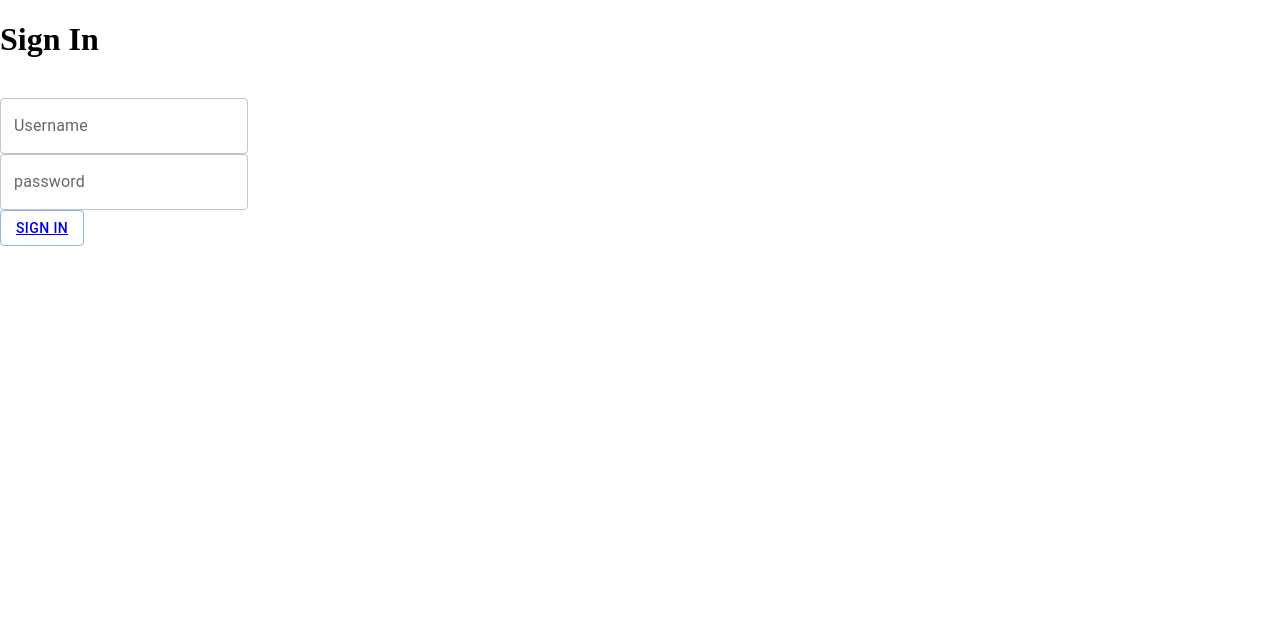
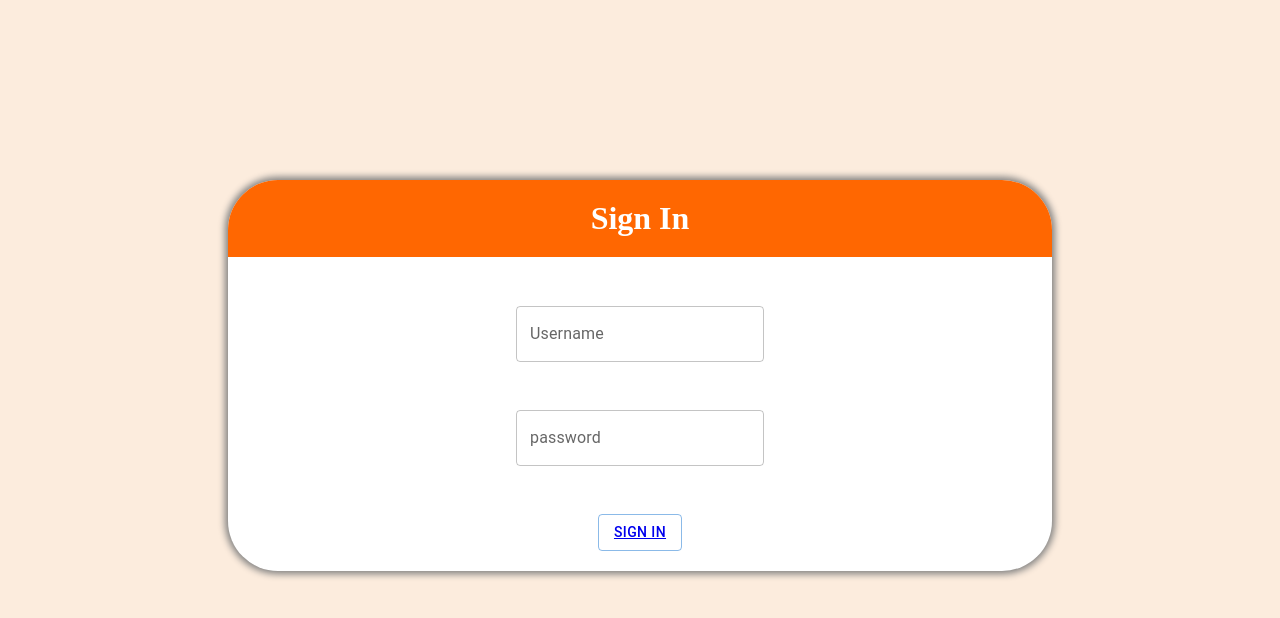
Before and after one commit to The-Briel-Deal/challenge-community, a React (Create React App) app: page /SignIn in a window 1280 px wide. Shown: the top 618 px of the page. Built offline with nearby package versions, Linux system fonts and the light colour scheme.

Commit message:
Working version so far 4:41 am lol >:^(

```diff
--- a/public/index.html
+++ b/public/index.html
@@ -24,6 +24,7 @@
       work correctly both with client-side routing and a non-root public URL.
       Learn how to configure a non-root public URL by running `npm run build`.
     -->
+    <link rel="stylesheet" href="styles.css">
     <title>React App</title>
   </head>
   <body>
--- /dev/null
+++ b/public/styles.css
@@ -0,0 +1,37 @@
+.card-whole {
+    margin: 20px;
+    display: inline-block;
+/*
+    background: linear-gradient(to right, white 50%, #ff6701 50%);
+  }
+  / .funky{
+    display: inline-block
+  } / */
+}
+  .names {
+    color: #fcecdd;
+  }
+
+  .creator {
+    margin-top: 10px;
+  }
+
+  .card-top {
+    background-color: #FCECDD;
+    / flex-direction: column;
+  }
+
+  .popup-top {
+    background-color: #ff6701;
+  }
+
+
+  .interest-text {
+    margin-top: 15px;
+    margin-left: 20px;
+  }
+
+  .app {
+    margin: auto;
+    justify-content: center;
+  }
--- a/src/CardOutline.jsx
+++ b/src/CardOutline.jsx
@@ -62,7 +62,7 @@ export default function CardOutline(props) {
     <Grid
       container
       spacing={2}
-      container
+
       spacing={0}
       direction="column"
       alignItems="center"
--- a/src/SignIn.jsx
+++ b/src/SignIn.jsx
@@ -1,14 +1,72 @@
-
+import './index.css';
 import TextField from '@mui/material/TextField'
 import Button from '@mui/material/Button'
 import React, {useState} from 'react'
+import { makeStyles } from '@material-ui/styles';
 import { Link } from 'react-router-dom';
 
+const useStyles = makeStyles((themes)=> ({
+
+    container:{
+        position: 'absolute',
+        left: '10%',
+        right: '10%',
+        top: '10%',
+        bottom: '10%',
+      },
+
+      insideCard:{
+        margin: '100px',
+        boxShadow: '0px 0px 7px 3px grey',
+        borderRadius: 50,
+        background: 'white',
+
+
+
+      },
+
+      label1:{
+        paddingTop: 10,
+        paddingBottom:20,
+        display: 'flex',
+        justifyContent: 'center',
+
+      },
+
+      input:{
+        display: 'flex',
+        justifyContent: 'center',
+        marginleft: '10px',
+
+      },
+
+      title:{
+        display: 'flex',
+        justifyContent: 'center',
+        fontfamily: 'Russo One, sans-serif',
+        borderTopLeftRadius: 50,
+        borderTopRightRadius: 50,
+        paddingBottom: '20px',
+        background: '#FF6701',
+        color: 'white',
+        paddingTop: 20,
+      },
+
+      CurInt:{
+        backgroundcolor: 'lightgrey',
+        margin: '20px',
+        borderradius: '5px',
+        padding: '5px',
+      }
+
+}));
 
 
 
 
 function SignInForm() {
+
+    const classes = useStyles();
 
     const EmptyData =
     {
@@ -25,30 +83,25 @@ function SignInForm() {
             Password: formData.password
         }})
 
-        //check if user is in the roach
 
-        // move into the next page
     }
 
     return(
-
-
-
-        <div className='container'>
-            <div className='insideCard'>
-                <h1>Sign In</h1>
+        <div className={classes.container}>
+            <div className={classes.insideCard}>
+                <h1 className={classes.title}>Sign In</h1>
 
                 <form>
                     <br></br>
-                    <label>
+                    <label className={classes.label1}>
                         <TextField id="outlined-basic" value={formData.Username} onChange={(event)=>{setFormData({...formData, Email: event.target.value})}} label="Username" variant="outlined" > </TextField>
                     </label>
                     <br></br>
-                    <label>
+                    <label className={classes.label1}>
                         <TextField id="outlined-basic" value={formData.Username} onChange={(event)=>{setFormData({...formData, password: event.target.value})}} label="password" variant="outlined" > </TextField>
                     </label>
                     <br></br>
-                    <label>
+                    <label className={classes.label1}>
                         <Button onClick={LoginUser} variant="outlined"><Link to= "/MainPage">Sign In</Link></Button>
                     </label>
                 </form>
@@ -69,4 +122,7 @@ function SignInForm() {
 
 }
 
+
+
+
 export default SignInForm;
--- a/src/SignUp.jsx
+++ b/src/SignUp.jsx
@@ -1,12 +1,71 @@
+import './index.css'
 import Button from '@mui/material/Button';
 import TextField from '@mui/material/TextField';
 import {useState, useEffect} from 'react';
 import  Autocomplete  from '@mui/material/Autocomplete';
-import axios from 'axios';
+import { makeStyles } from '@material-ui/styles';
+import { borders } from '@mui/system';
+import { Link } from 'react-router-dom';
+const useStyles = makeStyles((themes)=> ({
+
+      container:{
+        position: 'absolute',
+        left: '10%',
+        right: '10%',
+        top: '10%',
+        bottom: '10%',
+      },
+
+      insideCard:{
+        margin: '100px',
+        boxShadow: '0px 0px 7px 3px grey',
+        borderRadius: 50,
+        background: 'white',
+
+
+
+      },
+
+      label1:{
+        paddingTop: 10,
+        paddingBottom:20,
+        display: 'flex',
+        justifyContent: 'center',
+
+      },
+
+      input:{
+        display: 'flex',
+        justifyContent: 'center',
+        marginleft: '10px',
+
+      },
+
+      title:{
+        display: 'flex',
+        justifyContent: 'center',
+        fontfamily: 'Russo One, sans-serif',
+        borderTopLeftRadius: 50,
+        borderTopRightRadius: 50,
+        paddingBottom: '20px',
+        background: '#FF6701',
+        color: 'white',
+        paddingTop: 20,
+      },
+
+      CurInt:{
+        backgroundcolor: 'lightgrey',
+        margin: '20px',
+        borderradius: '5px',
+        padding: '5px',
+      }
+
+}));
+
 
 function ProfileCreation() {
 
-
+    const classes = useStyles();
 
     const clearData =
     {
@@ -33,7 +92,6 @@ function ProfileCreation() {
 
 
     const createUser = () =>{
-
         setUser({...user, ...{
             Email: formData.Email,
             Username: formData.Username,
@@ -50,29 +108,30 @@ function ProfileCreation() {
 
 
     return(
-        <div className="container">
 
-            <div className="insideCard">
+        <div className={classes.root} >
 
-                <h1>Profile Creation</h1>
+            <div className={classes.insideCard}>
+
+                <h1 className={classes.title}>Profile Creation</h1>
                 <form>
                     <br></br>
-                    <label>
+                    <label className={classes.label1}>
                         <TextField sx={{ width: 220 }} id="outlined-basic" value={formData.Email} onChange={(event)=>{setFormData({...formData, Email: event.target.value})}} label="Email" variant="outlined" />
                     </label>
                     <br></br>
-                    <label>
+                    <label className={classes.label1}>
                         <TextField sx={{ width: 220 }} id="outlined-basic" value={formData.Username} onChange={(event)=>setFormData({...formData, Username: event.target.value})} label="Username" variant="outlined"/>
                     </label>
                     <br></br>
-                    <label>
+                    <label className={classes.label1}>
                         <TextField sx={{ width: 220 }} id="outlined-basic" value={formData.password} onChange={(event)=>setFormData({...formData, password: event.target.value})} label="Password" variant="outlined"/>
                     </label>
                     <br></br>
 
 
 
-                    <label>
+                    <label className={classes.label1}>
                     <Autocomplete
                         disablePortal
                         id="combo-box-demo"
@@ -86,8 +145,8 @@ function ProfileCreation() {
                         />
                     </label>
 
-                    <label>
-                    <Button variant="outlined" onClick={createUser}  >Sign Up</Button>
+                    <label className={classes.label1}>
+                    <Button variant="outlined" onClick={createUser}  ><Link to= "/MainPage">Sign Up</Link></Button>
                     </label>
 
 
@@ -102,6 +161,7 @@ function ProfileCreation() {
             </div>
 
         </div>
+
     );
 }
 
--- a/src/index.css
+++ b/src/index.css
@@ -1,60 +1,4 @@
 body {
-  margin: 0;
-  font-family: -apple-system, BlinkMacSystemFont, 'Segoe UI', 'Roboto', 'Oxygen',
-    'Ubuntu', 'Cantarell', 'Fira Sans', 'Droid Sans', 'Helvetica Neue',
-    sans-serif;
-  -webkit-font-smoothing: antialiased;
-  -moz-osx-font-smoothing: grayscale;
+
   background-color: #FCECDD
 }
-
-
-.container{
-  position: absolute;
-  left:10%;
-  right: 10%;
-  top: 10%;
-  bottom: 10%;
-}
-
-.insideCard{
-  margin: 100px;
-  box-shadow: 0px 0px 7px 3px grey;
-  border-radius: 50px;
-  background-color: white;
-
-
-
-}
-
-label{
-  padding: 10px 0px 20px 0px;
-  display: flex;
-  justify-content: center;
-
-}
-
-input{
-  display: flex;
-  justify-content: center;
-  margin-left: 10px;
-
-}
-
-h1{
-  display: flex;
-  justify-content: center;
-  font-family: 'Russo One', sans-serif;
-  border-radius: 50px 50px 0px 0px;
-  padding-bottom: 20px;
-  background-color: #FF6701;
-  color: white;
-  padding-top: 20px;
-}
-
-.CurInt{
-  background-color: lightgrey;
-  margin: 20px;
-  border-radius: 5px;
-  padding: 5px;
-}
```
